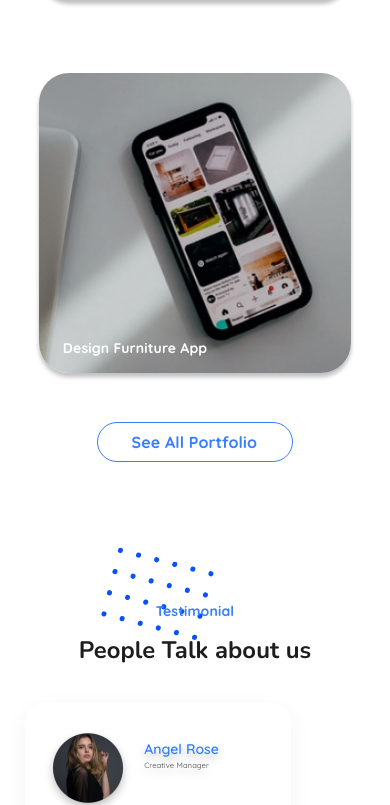
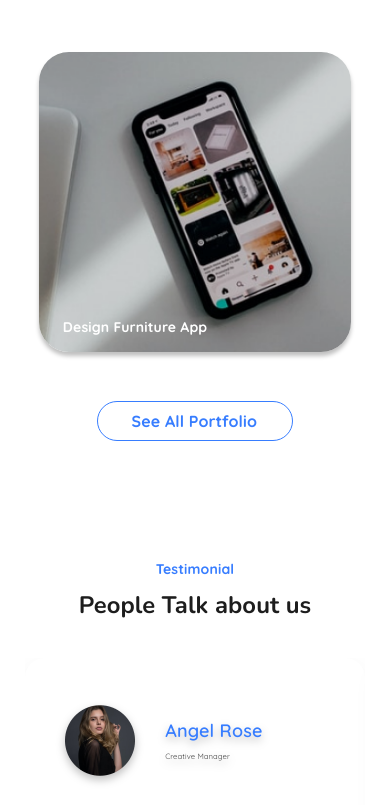
Before and after one commit to panakir/creative-agency, a website built with webpack: page index.html in a window 390 px wide. Shown: the part 3998-4803 px from the top of the page. Built offline with nearby package versions, Linux system fonts and the light colour scheme.

Commit message:
feat: add testimonial section  responsive design (Mon, Jun 10, 2024 19:01)

```diff
--- a/src/assets/styles/base/_base.scss
+++ b/src/assets/styles/base/_base.scss
@@ -78,8 +78,12 @@ h4 {
 }
 
 h5 {
-  @include font(2rem, 600, 0.003, 1.7);
+  @include font(2rem, 600, 0.01, 1.7);
   color: $color-primary;
+
+  @include media-mobile {
+    @include font(18px, 600, 0.01, 1.27);
+  }
 }
 
 .text {
--- a/src/assets/styles/base/_review.scss
+++ b/src/assets/styles/base/_review.scss
@@ -7,7 +7,7 @@
   &__header {
     display: flex;
     align-items: start;
-    gap: 3rem;
+    gap: 30px;
     margin-bottom: 2.3rem;
   }
 
--- a/src/assets/styles/components/_portfolio.scss
+++ b/src/assets/styles/components/_portfolio.scss
@@ -2,7 +2,7 @@
   margin-top: 13rem;
 
   @include media-mobile {
-    margin-top: 12rem;
+    margin-top: 9rem;
   }
 
   &__header {
--- a/src/assets/styles/components/_testimonial.scss
+++ b/src/assets/styles/components/_testimonial.scss
@@ -1,5 +1,9 @@
 .testimonial {
   margin-top: 19.9rem;
+
+  @include media-mobile {
+    margin-top: 17rem;
+  }
 
   &__header {
     margin: 0 auto;
@@ -8,25 +12,90 @@
 
   &__subtitle {
     margin-bottom: 2rem;
+
+    @include media-mobile {
+      margin-bottom: 1.5rem;
+    }
   }
 
   &__content {
-    position: relative;
+    display: flex;
+    justify-content: space-between;
+    gap: 10px;
     margin-top: 5.3rem;
-    @include layout(38rem);
-    gap: 5rem;
+
+    @include media-tablet {
+      flex-wrap: wrap;
+      justify-content: center;
+    }
+
+    @include media-mobile {
+      overflow: hidden;
+      flex-wrap: nowrap;
+      justify-content: start;
+    }
+  }
+
+  &__review {
+    max-width: 380px;
+    flex: 0 1 100%;
+
+    @include media-desktop {
+      padding-bottom: 7vw;
+    }
+
+    @include media-tablet {
+      max-width: 70%;
+      .review__content {
+        max-width: 100%;
+      }
+    }
+
+    @include media-mobile {
+      max-width: 100%;
+      flex: 1 0 100%;
+
+      .review__header {
+        margin: 2.43rem 0 5.3rem 1.71rem;
+      }
+
+      .review__heading {
+        margin-top: 15px;
+      }
+
+      .review__title {
+        margin-bottom: 10px;
+      }
+
+      .review__content {
+        margin-left: 1.71rem;
+      }
+    }
   }
 
   &__decor {
     .decor__rect_6 {
       transform: rotate(14.48deg);
+
       &:first-child {
         top: -44px;
         left: 107px;
+
+        @include media-tablet {
+          display: none;
+        }
       }
       &:last-child {
         bottom: -33px;
-        right: -15px;
+        right: 2vw;
+
+        @media (min-width: 1440px) {
+          right: -15px;
+        }
+
+        @include media-mobile {
+          display: none;
+        }
       }
     }
   }
```
